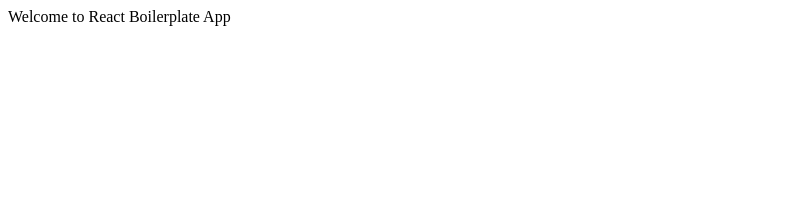
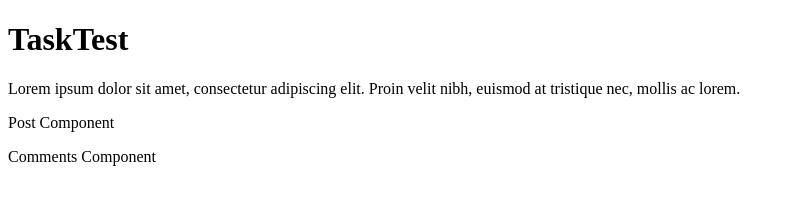
Before and after one commit to nimsilvestre/TaskTest, a React app: page / in a window 1280 px wide. Shown: the whole page, without its empty margins (0-795 px from the left). Built offline with nearby package versions, Linux system fonts and the light colour scheme; no server answers.

Commit message:
Fetching Posts done

```diff
--- a/package.json
+++ b/package.json
@@ -1,7 +1,7 @@
 {
   "name": "react-boilerplate",
   "version": "1.0.0",
-  "description": "Basic React Boilerplate",
+  "description": "",
   "main": "./dist/server.js",
   "scripts": {
     "build": "webpack",
@@ -27,6 +27,7 @@
   },
   "homepage": "https://github.com/theoutlander/react-boilerplate#readme",
   "dependencies": {
+    "axios": "^0.18.0",
     "express": "^4.16.2",
     "react": "^16.0.0",
     "react-dom": "^16.0.0"
--- a/src/client/app.js
+++ b/src/client/app.js
@@ -1,7 +1,22 @@
-import React, {Component} from 'react'
+import React, { Component } from "react";
+import Titles from "./components/Title.js";
+import Posts from "./components/Posts.js";
+import Comments from "./components/Comments.js";
 
-export default class App extends Component {
-  render () {
-    return <div>Welcome to React Boilerplate App</div>
+
+class App extends React.Component {
+
+  render() {
+    return (
+      <div>
+        <Titles />
+
+        <Posts />
+
+        <Comments />
+      </div>
+    );
   }
 }
+
+export default App;
--- /dev/null
+++ b/src/client/components/Comments.js
@@ -0,0 +1,13 @@
+import React from "react";
+
+class Comments extends React.Component {
+  render() {
+    return (
+      <div>
+        <p>Comments Component</p>
+      </div>
+    );
+  }
+}
+
+export default Comments;
--- /dev/null
+++ b/src/client/components/Posts.js
@@ -0,0 +1,29 @@
+import React from "react";
+import axios from "axios";
+
+class Posts extends React.Component {
+  constructor(props) {
+    super(props);
+    this.state = {
+      posts: []
+    };
+  }
+
+  componentDidMount() {
+    axios.get(`https://jsonplaceholder.typicode.com/posts`).then(res => {
+      console.log(res);
+      this.setState({ posts: res.data });
+    });
+  }
+
+  render() {
+    return (
+      <div>
+        <p>Post Component</p>
+        <ul>{this.state.posts.map(post => <li key={post.id}>{post.title}</li>)}</ul>
+      </div>
+    );
+  }
+}
+
+export default Posts;
--- /dev/null
+++ b/src/client/components/Title.js
@@ -0,0 +1,17 @@
+import React from "react";
+
+class Titles extends React.Component {
+  render() {
+    return (
+      <div>
+        <h1>TaskTest</h1>
+        <p>
+          Lorem ipsum dolor sit amet, consectetur adipiscing elit. Proin velit
+          nibh, euismod at tristique nec, mollis ac lorem.
+        </p>
+      </div>
+    );
+  }
+}
+
+export default Titles;
--- a/src/client/index.html
+++ b/src/client/index.html
@@ -2,7 +2,7 @@
 <html lang="en">
 <head>
     <meta charset="UTF-8">
-    <title>React Boilerplate</title>
+    <title>TestTask</title>
 </head>
 <body>
     <div id="root"></div>
```
Also changed, not shown: 1 other file.
